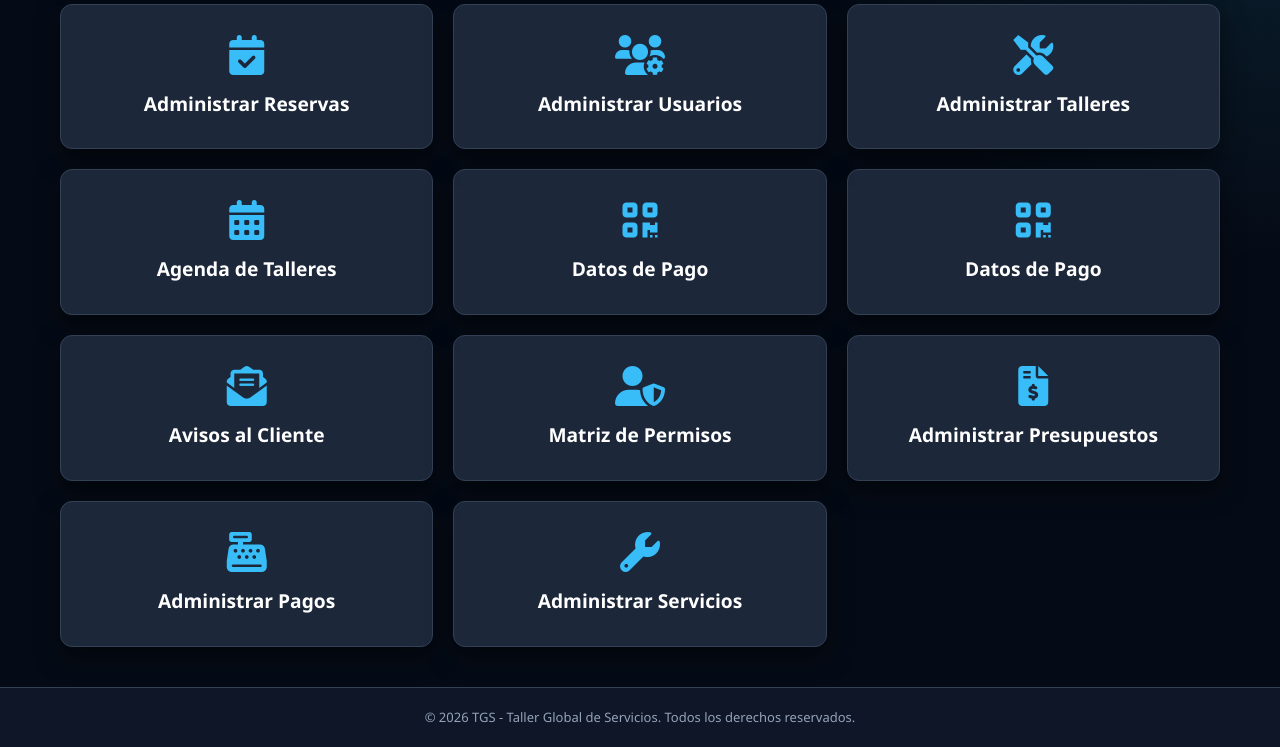
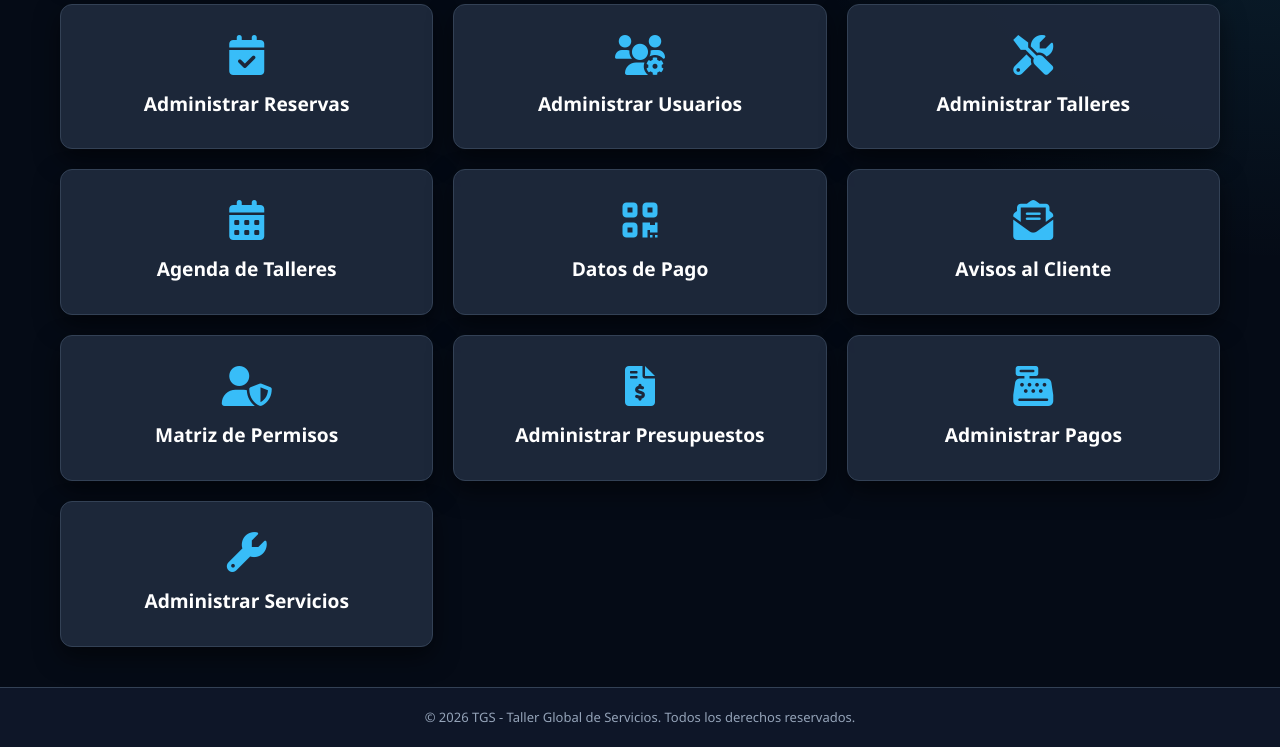
Before and after one commit to ttugol909674-cpu/index, a PHP site: page /dashboard_admin.php in a window 1280 px wide. Shown: the part 258-1005 px from the top of the page. Run offline with PHP 8.4, Linux system fonts and the light colour scheme; the visitor is signed in with stand-in values (Sample User, id 1); data that the repository does not hold is empty.

Commit message:
Eliminar el boton duplicado de datos de pago en el panel admin

```diff
--- a/dashboard_admin.php
+++ b/dashboard_admin.php
@@ -147,12 +147,6 @@ $texto = $idioma_actual === 'en' ? [
                 <span><?php echo $texto['datos_pago']; ?></span>
             </a>
 
-            <!-- Botón para cargar los datos bancarios que ve el cliente -->
-            <a href="datos_pago.php" class="admin-card-btn">
-                <i class="fas fa-qrcode"></i>
-                <span><?php echo $texto['datos_pago']; ?></span>
-            </a>
-
             <!-- Botón para ver los avisos enviados a los clientes -->
             <a href="notificaciones.php" class="admin-card-btn">
                 <i class="fas fa-envelope-open-text"></i>
```
